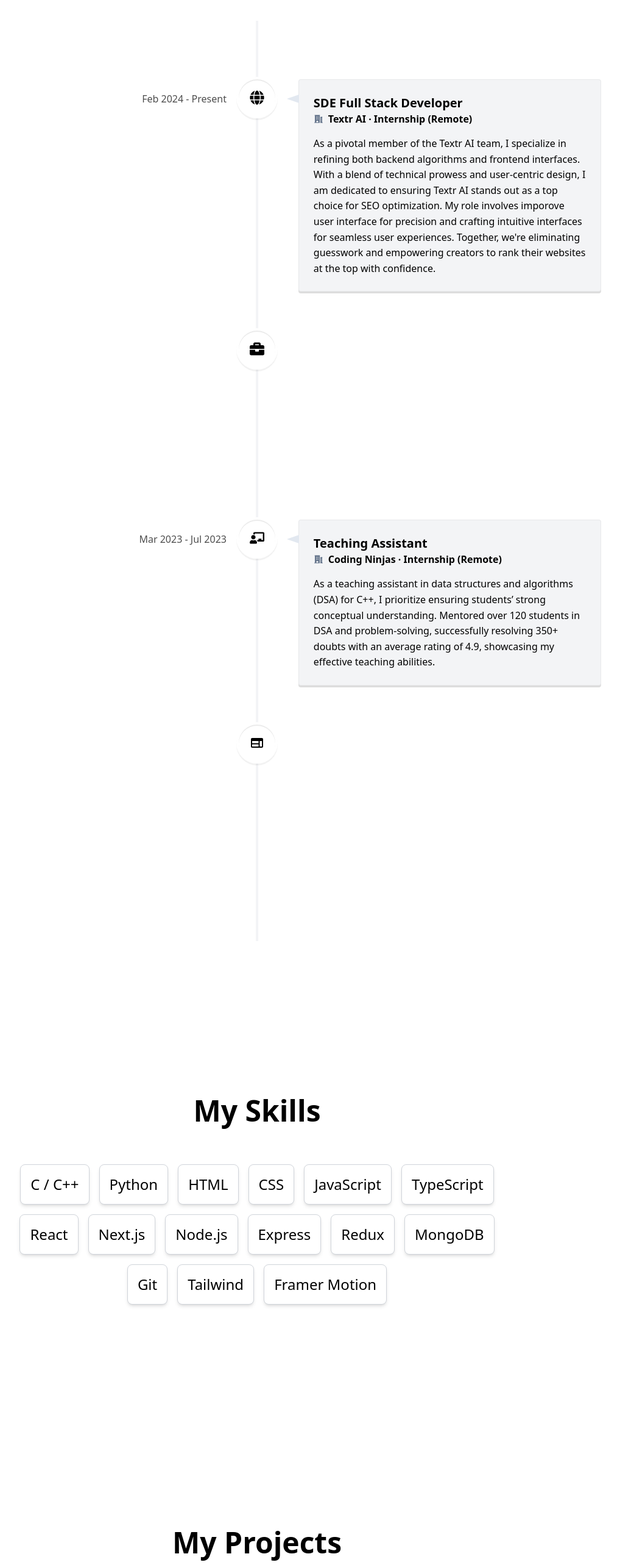
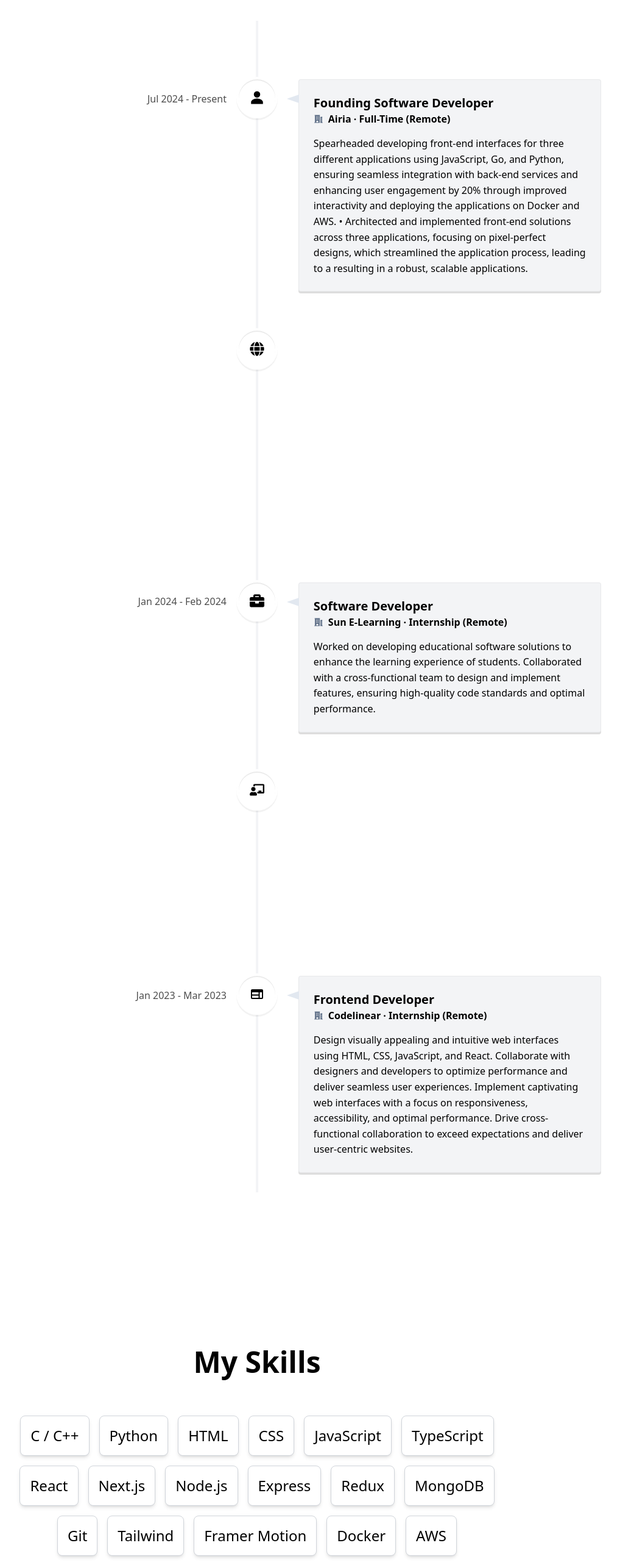
Before and after one commit to codewithnadeem14502/Portfoliov2, a React (Vite) app: page / in a window 1280 px wide. Shown: the part 4140-6706 px from the top of the page at 61% size, without its empty margins (218-1236 px from the left). Built offline with nearby package versions, Linux system fonts and the light colour scheme.

Commit message:
ADD:New_projects_&_new_skills

```diff
--- a/src/pages/Experience.jsx
+++ b/src/pages/Experience.jsx
@@ -11,6 +11,8 @@ import {
   FaChalkboardTeacher,
   FaGlobe,
 } from "react-icons/fa";
+import { IoPersonSharp } from "react-icons/io5";
+
 import { MdOutlineWeb } from "react-icons/md";
 import { useTheme } from "../utils/ThemeContext";
 
@@ -51,12 +53,48 @@ const Experience = () => {
             fontWeight: "bold",
           }}
           contentArrowStyle={{ borderRight: "20px solid  rgb(226 232 240)" }}
-          date="Feb 2024 - Present"
+          date="Jul 2024 - Present"
+          iconStyle={{ background: "#fff", color: "#000" }}
+          icon={<IoPersonSharp />}
+        >
+          <h3 className="vertical-timeline-element-title  text-xl">
+            Founding Software Developer
+          </h3>
+          <div className="flex  items-center">
+            <HiBuildingOffice2 className="mr-2 text-slate-500" />
+            <h4 className="vertical-timeline-element-subtitle font-semibold">
+              Airia · Full-Time (Remote)
+            </h4>
+          </div>
+
+          <p>
+            Spearheaded developing front-end interfaces for three different
+            applications using JavaScript, Go, and Python, ensuring seamless
+            integration with back-end services and enhancing user engagement by
+            20% through improved interactivity and deploying the applications on
+            Docker and AWS. • Architected and implemented front-end solutions
+            across three applications, focusing on pixel-perfect designs, which
+            streamlined the application process, leading to a resulting in a
+            robust, scalable applications.
+          </p>
+        </VerticalTimelineElement>
+        <VerticalTimelineElement
+          className="vertical-timeline-element--work "
+          contentStyle={{
+            background: isDarkMode ? "rgba(255, 255, 255, 0.05)" : "#f3f4f6",
+            border: isDarkMode
+              ? "1px solid rgba(255, 255, 255, 0.05)"
+              : "1px solid rgba(0, 0, 0, 0.05)",
+            color: isDarkMode ? "#fff" : "#000",
+            fontWeight: "bold",
+          }}
+          contentArrowStyle={{ borderRight: "20px solid  rgb(226 232 240)" }}
+          date="Feb 2024 - Jun 2024"
           iconStyle={{ background: "#fff", color: "#000" }}
           icon={<FaGlobe />}
         >
           <h3 className="vertical-timeline-element-title  text-xl">
-            SDE Full Stack Developer
+            Founding SDE Full Stack Developer
           </h3>
           <div className="flex  items-center">
             <HiBuildingOffice2 className="mr-2 text-slate-500" />
--- a/src/pages/Projects.jsx
+++ b/src/pages/Projects.jsx
@@ -4,6 +4,7 @@ import { FaCode } from "react-icons/fa";
 import { FaPager } from "react-icons/fa6";
 import ProjectCard, { CardBody, CardItem } from "./ProjectCard";
 import { projectsData } from "../utils/ProjectData";
+import { SiGithub } from "react-icons/si";
 
 const Projects = () => {
   const { isDarkMode } = useTheme();
@@ -62,11 +63,13 @@ const Projects = () => {
                         href={project.githubLink}
                         target="_blank"
                         rel="noopener noreferrer"
-                        className={`flex justify-center items-center bg-slate-500 p-3 md:p-3 rounded-lg text-lg text-white hover:bg-black ${
-                          isDarkMode ? "hover:bg-gray-600" : "hover:bg-gray-300"
+                        className={`flex justify-center items-center bg-slate-500 p-3 md:p-3 rounded-lg text-lg  hover:bg-black ${
+                          isDarkMode
+                            ? "hover:bg-gray-600 text-white"
+                            : "hover:bg-gray-300 text-black"
                         }`}
                       >
-                        <FaCode className="" />
+                        <SiGithub className="" />
                       </a>
                       <a
                         href={project.liveSiteLink}
@@ -74,8 +77,8 @@ const Projects = () => {
                         rel="noopener noreferrer"
                         className={`flex justify-center items-center bg-green-400 p-3 md:p-3 rounded-lg text-lg hover:bg-green-500 ${
                           isDarkMode
-                            ? "hover:bg-green-600"
-                            : "hover:bg-green-300"
+                            ? "hover:bg-green-600 "
+                            : "hover:bg-green-300 "
                         }`}
                       >
                         <FaPager className="" />
@@ -84,7 +87,7 @@ const Projects = () => {
                   </div>
 
                   <p
-                    className={`my-5 font-semibold ${
+                    className={`my-5 font-semibold text-start ${
                       isDarkMode ? "text-white" : "text-black"
                     }`}
                   >
@@ -94,7 +97,7 @@ const Projects = () => {
                     {project.skills.map((skill, index) => (
                       <button
                         key={index}
-                        className={`m-2 p-2 rounded-full ${
+                        className={`m-2 p-2 rounded-full text-sm ${
                           isDarkMode
                             ? "bg-white text-black"
                             : "bg-gray-700 text-white"
@@ -122,11 +125,13 @@ const Projects = () => {
                         href={project.githubLink}
                         target="_blank"
                         rel="noopener noreferrer"
-                        className={`flex justify-center items-center bg-slate-500 p-3 md:p-3 rounded-lg text-lg text-white hover:bg-black ${
-                          isDarkMode ? "hover:bg-gray-600" : "hover:bg-gray-300"
+                        className={`flex justify-center items-center bg-slate-500 p-3 md:p-3 rounded-lg text-lg  hover:bg-black ${
+                          isDarkMode
+                            ? "hover:bg-gray-600 text-white"
+                            : "hover:bg-gray-300 text-black"
                         }`}
                       >
-                        <FaCode className="" />
+                        <SiGithub className="" />
                       </a>
                       <a
                         href={project.liveSiteLink}
@@ -144,7 +149,7 @@ const Projects = () => {
                   </div>
 
                   <p
-                    className={`my-5 font-semibold ${
+                    className={`my-5 font-semibold text-start ${
                       isDarkMode ? "text-white" : "text-black"
                     }`}
                   >
@@ -154,7 +159,7 @@ const Projects = () => {
                     {project.skills.map((skill, index) => (
                       <button
                         key={index}
-                        className={`m-2 p-2 rounded-full ${
+                        className={`m-2 p-2 rounded-full text-sm ${
                           isDarkMode
                             ? "bg-white text-black"
                             : "bg-gray-700 text-white"
--- a/src/pages/Skill.jsx
+++ b/src/pages/Skill.jsx
@@ -18,6 +18,8 @@ const skills = [
   "Git",
   "Tailwind",
   "Framer Motion",
+  "Docker",
+  "AWS",
 ];
 
 const Skill = () => {
--- a/src/utils/ProjectData.jsx
+++ b/src/utils/ProjectData.jsx
@@ -1,10 +1,39 @@
 import Img1 from "../assets/HolidayBooking.png";
 import Img2 from "../assets/pgmangement.png";
-import Img3 from "../assets/blog.png";
+import Img3 from "../assets/cardClash.png";
 import Img4 from "../assets/bookpeida.png";
 
 export const projectsData = [
   {
+    // 1
+    name: "PG Mangement",
+    description:
+      "Featuring dual-layered authentication for admins and users. Implemented real-time updates and advanced search functionalities for efficient tenant management, alongside comprehensive history pages facilitating data-driven decision-making.",
+    skills: ["ReactJs", "TailwindCSS", "NodeJS", "ExpressJS", "Mongodb"],
+    imageUrl: Img2,
+    githubLink: "https://github.com/codewithnadeem14502/pgmanagement",
+    liveSiteLink: "https://pgmanagement-seven.vercel.app/",
+  },
+  {
+    // 2
+    name: "Card Clash",
+    description:
+      "Card Clash brings competitive card-matching to life as two players face off to see who can score the most matches. The player with the best memory and fastest matches wins, making every turn crucial in this ultimate card battle!",
+    skills: [
+      "ReactJs",
+      "Typescript",
+      "TailwindCSS",
+      "Frame-motion",
+      "NodeJS",
+      "ExpressJS",
+      "Mongodb",
+    ],
+    imageUrl: Img3,
+    githubLink: "https://github.com/codewithnadeem14502/MatchGame",
+    liveSiteLink: "https://card-clash-livid.vercel.app/",
+  },
+  {
+    // 3
     name: "Holiday",
     description:
       "Holiday: Transforming travel with seamless booking, advanced search, and secure payments for effortless exploration and peace of mind.      ",
@@ -21,24 +50,7 @@ export const projectsData = [
     githubLink: "https://github.com/codewithnadeem14502/Holiday.com",
     liveSiteLink: "https://hoilday-app.vercel.app/",
   },
-  {
-    name: "PG Mangement",
-    description:
-      "Featuring dual-layered authentication for admins and users. Implemented real-time updates and advanced search functionalities for efficient tenant management, alongside comprehensive history pages facilitating data-driven decision-making.",
-    skills: ["ReactJs", "NodeJS", "ExpressJS", "Mongodb", "TailwindCSS"],
-    imageUrl: Img2,
-    githubLink: "https://github.com/codewithnadeem14502/pgmanagement",
-    liveSiteLink: "https://www.pgmanagement.tech/",
-  },
-  {
-    name: "Quillify",
-    description:
-      "Where creativity meets functionality! Seamlessly manage content with CRUD operations, enjoy an intuitive text editor, and foster connections with personalized creator names.",
-    skills: ["ReactJs", "NodeJS", "ExpressJS", "Mongodb", "TailwindCSS"],
-    imageUrl: Img3,
-    githubLink: "https://github.com/codewithnadeem14502/Blog",
-    liveSiteLink: "https://blog-teal-seven-97.vercel.app/",
-  },
+
   {
     name: "Bookpeida",
     description:
```
Also changed, not shown: src/pages/ProjectCard.jsx (+0 -184 lines), src/assets/cardClash.png (added), 1 other file (tests, documents, lock files or other folders).
